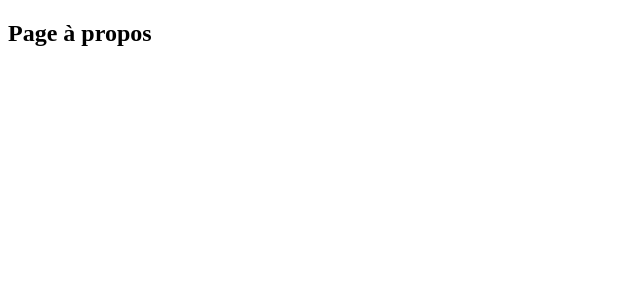
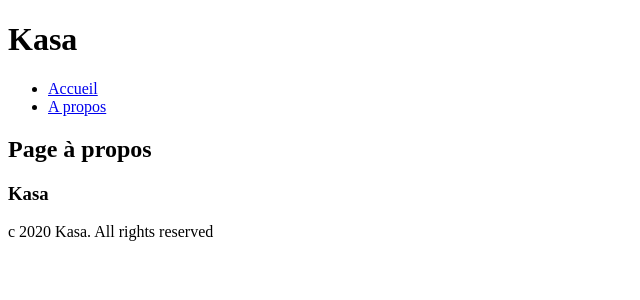
Before and after one commit to Juju8888A/OC-Kasa, a React (Create React App) app: page /about in a window 1280 px wide. Shown: the top 300 px of the page, without its empty margins (0-640 px from the left). Built offline with nearby package versions, Linux system fonts and the light colour scheme.

Commit message:
ajout des composants header et footer

```diff
--- /dev/null
+++ b/src/components/Footer.js
@@ -0,0 +1,14 @@
+import React from "react";
+
+const Footer = () => {
+  return (
+    <footer>
+      <div>
+        <h3>Kasa</h3>
+        <p>c 2020 Kasa. All rights reserved</p>
+      </div>
+    </footer>
+  );
+};
+
+export default Footer;
--- /dev/null
+++ b/src/components/Header.js
@@ -0,0 +1,25 @@
+import React from "react";
+import { NavLink } from "react-router-dom";
+
+const Header = () => {
+  return (
+    <header>
+      <div>
+        <h1>Kasa</h1>
+        <nav>
+          <ul>
+            <li>
+              <NavLink to="/">Accueil</NavLink>
+            </li>
+
+            <li>
+              <NavLink to="/about">A propos</NavLink>
+            </li>
+          </ul>
+        </nav>
+      </div>
+    </header>
+  );
+};
+
+export default Header;
--- a/src/pages/About.js
+++ b/src/pages/About.js
@@ -1,9 +1,13 @@
-import React from 'react'
+import React from 'react';
+import Header from '../components/Header';
+import Footer from '../components/Footer';
 
 const About = () => {
   return(
     <div>
+        <Header />
         <h2>Page à propos</h2>
+        <Footer />
     </div>
   );
 };
--- a/src/pages/Error.js
+++ b/src/pages/Error.js
@@ -1,9 +1,13 @@
 import React from 'react'
+import Header from '../components/Header';
+import Footer from '../components/Footer';
 
 const Error = () => {
   return(
     <div>
+        <Header />
         <h2>Page erreur 404</h2>
+        <Footer />
     </div>
   );
 };
--- a/src/pages/Home.js
+++ b/src/pages/Home.js
@@ -1,10 +1,16 @@
 import React from 'react'
+import Header from '../components/Header';
+import Footer from '../components/Footer';
 
 const Home = () => {
   return(
     <div>
+        <Header />
         <h2>Page accueil</h2>
+        <main></main>
+        <Footer />
     </div>
+
   );
 };
 
--- a/src/pages/Location.js
+++ b/src/pages/Location.js
@@ -1,9 +1,13 @@
 import React from 'react'
+import Header from '../components/Header';
+import Footer from '../components/Footer';
 
 const Location = () => {
   return(
     <div>
+        <Header />
         <h2>Page fiche de location</h2>
+        <Footer />
     </div>
   );
 };
```
